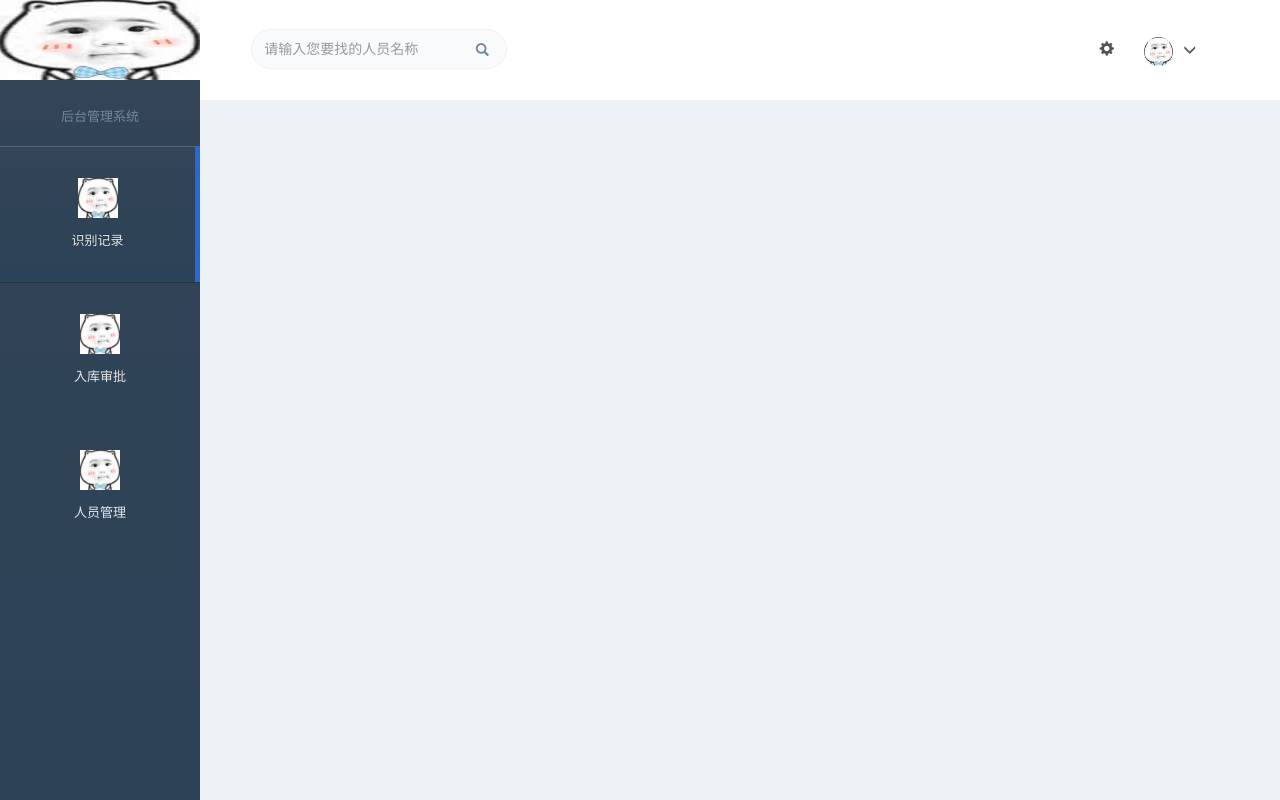
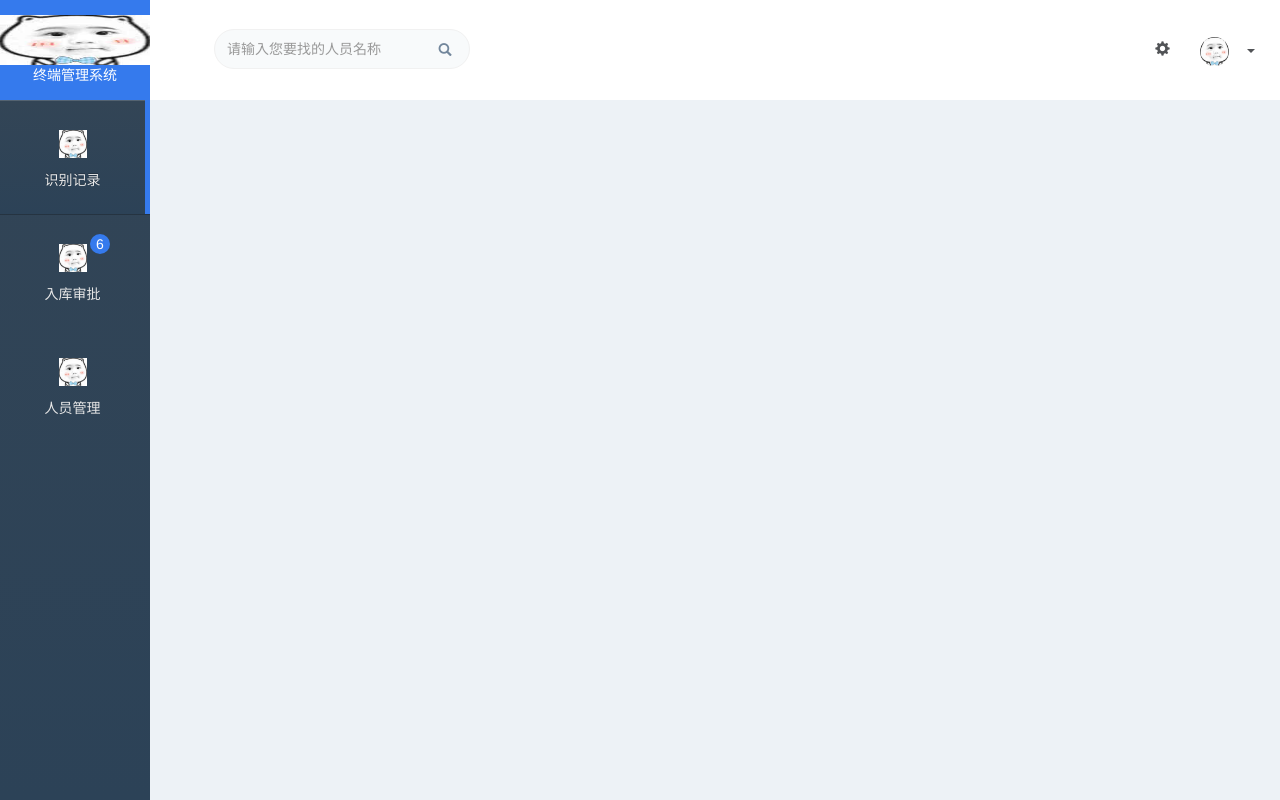
Before and after one commit to wl-xiaowangzi/-, a PHP site: page / in a window 1280 px wide. Run offline with PHP 8.4, Linux system fonts and the light colour scheme.

Commit message:
2017.9.11后台管理系统样式修改

```diff
--- a/css/index.css
+++ b/css/index.css
@@ -32,61 +35,89 @@ button{
 .dropdown-menu>li>a:hover{
     color: #357aed;
 }
+#messages{
+    display: block;
+    width: 20px;
+    height: 20px;
+    text-align: center;
+    color: white;
+    line-height: 20px;
+    border-radius: 50%;
+    background-color: #357aed;
+    position: absolute;
+    top: 20px;
+    left: 90px;
+}
+.caret{margin-left: 8px!important;}
+p{margin: 0;}
+/*.panel-body{
+    padding-left: 64px!important;
+    padding-right: 64px!important;
+}*/
 /*公共样式 end*/
 body{
     background-color: #edf2f6;
+    font-size: 14px;
 }
 .content .content-left{
     height: 100vh;
     position: fixed;
     top: 0;
     left: 0;
-    width: 200px;
+    width: 150px;
     z-index: 1;
     background: linear-gradient(#334556,#2C4257),#2A3F54;
 }
 .content .content-left .logo{
-    height: 17vh;
+    height: 100px;
     display: flex;
     flex-direction: column;
     align-items: center;
     justify-content: center;
+    background-color: #357aed;
+    color: white;
 }
 .content .content-left .logo .img-box{
-    height: 100%;
+    height: 50%;
     width: 100%;
 }
 .content-left .logo .img-box img{
     width: 100%;
-    height: 10vh;
+    height: 100%;
 }
 #sidebar-menu{
     position: relative;
     z-index: 9999;
 }
+.menu_section>ul{
+    margin-top: 0;
+}
 #sidebar-menu .side-menu li{
-    height: 17vh;
+    border-right: 5px solid transparent;
+    height: 114px;
     display: flex;
     flex-direction: column;
     align-items: center;
-    padding-top: 4vh;
+    padding-top: 30px;;
     min-height: 80px;
 }
 
 #sidebar-menu .side-menu li img{
-    height: 40px;
-    width: 40px;
+    height: 28px;
+    width: 28px;
 }
 #sidebar-menu .side-menu li.activate{
     text-shadow: rgba(0,0,0,.25) 0 -1px 0;
     background: linear-gradient(#334556,#2C4257),#2A3F54;
     box-shadow: rgba(0,0,0,.25) 0 1px 0, inset rgba(255,255,255,.16) 0 1px 0;
-    border-right: 5px solid #2767d8;
+    border-right: 5px solid #357aed;
 }
-
+.nav>li>a{
+    padding-top: 12px;
+}
 .content-right{
     min-width: 800px;
-    padding-left:200px;
+    padding-left:150px;
 }
 .content-right .nav_menu{
     height: 100px;
@@ -94,18 +125,21 @@ body{
     top: 0;
     z-index: 1;
 }
-.top_nav .navbar-right{
-    width: 55%;
-}
+
 nav{
     display: flex;
     align-items: center;
+    justify-content: space-between;
     box-sizing: border-box;
     background-color: white;
     height: 100px;
+    padding-left: 64px;
+    padding-right:160px;
 }
+ nav .navbar-nav{
+
+ }
  nav .search{
-    margin-left: 4%;
     margin-top: 8px;
     width: 20vw;
     position: relative;
--- a/index.html
+++ b/index.html
@@ -17,14 +17,14 @@
         <div class="content-left">
             <div class="logo">
                 <div class="img-box"><img src="imgs/pic.jpg" alt=""></div>
-                <p>后台管理系统</p>
+                <p>终端管理系统</p>
             </div>
             <!-- sidebar menu -->
             <div id="sidebar-menu" class="main_menu_side hidden-print main_menu">
                 <div class="menu_section">
                     <ul class="nav side-menu">
                         <li class="activate" id="btnRecord"><img src="imgs/pic.jpg" alt=""><a>识别记录</a></li>
-                        <li id="btnApproval"><img src="imgs/pic.jpg" alt=""><a>入库审批</a></li>
+                        <li id="btnApproval"><img src="imgs/pic.jpg" alt=""><a>入库审批</a><span id="messages">6</span></li>
                         <li id="btnPeopleManager"><img src="imgs/pic.jpg" alt=""><a>人员管理</a></li>
                         <!--<li id="btnUsersManager"><img src="imgs/pic.jpg" alt=""><a>用户管理</a></li>-->
                     </ul>
@@ -41,19 +41,12 @@
                         <div class="search">
                             <div class="form-group">
                                 <input type="text" class="form-control" placeholder="请输入您要找的人员名称">
-                                <button class="glyphicon glyphicon-search" type="submit"></button>
+                                <button class="glyphicon glyphicon-search" type="submit" id="search"></button>
                             </div>
                             <!-- /input-group -->
                         </div>
                         <!-- /.col-lg-6 -->
-                        <ul class="nav navbar-nav navbar-right">
-                            <li class=""><a href="javascript:void(0);" class="user-profile dropdown-toggle" data-toggle="dropdown" aria-expanded="false"><img src="imgs/pic.jpg" alt=""><span id="userName"></span><span class=" glyphicon glyphicon-menu-down"></span></a>
-                                <ul class="dropdown-menu dropdown-usermenu pull-right">
-                                    <li id="btnPersonalCenter"><a href="javascript:;">用户信息</a></li>
-                                    <li id="btnChangePWD"><a href="javascript:;">修改密码</a></li>
-                                    <li><a href="javascript:void(0)" id="btnLogout">退出</a></li>
-                                </ul>
-                            </li>
+                        <ul class="nav navbar-nav">
                             <li role="presentation" class="dropdown">
                                 <a href="javascript:;" class="dropdown-toggle info-number" data-toggle="dropdown" aria-expanded="false"><i class="glyphicon glyphicon-cog"></i><span class="badge bg-green"></span></a>
                                 <ul class="dropdown-menu list-unstyled" role="menu">
@@ -64,6 +57,14 @@
                                     <!--<li id="BtnOrganizationalManagement"><a><span>组织管理</span></a></li>-->
                                 </ul>
                             </li>
+                            <li class=""><a href="javascript:void(0);" class="user-profile dropdown-toggle" data-toggle="dropdown" aria-expanded="false"><img src="imgs/pic.jpg" alt=""><span id="userName"></span><span class="caret"></span></a>
+                                <ul class="dropdown-menu dropdown-usermenu pull-right">
+                                    <li id="btnPersonalCenter"><a href="javascript:;">用户信息</a></li>
+                                    <li id="btnChangePWD"><a href="javascript:;">修改密码</a></li>
+                                    <li><a href="javascript:void(0)" id="btnLogout">退出</a></li>
+                                </ul>
+                            </li>
+
                         </ul>
                     </nav>
                 </div>
--- a/js/people/list.js
+++ b/js/people/list.js
@@ -2,7 +2,7 @@
  * 人员列表
  * Created by landon 2017/9/4.
  */
-define(["jquery","artTemplate","text!tpls/peopleList.html","./baseinfo","./visitant","./add"],function($,art,peopleListTpl,baseinfo,visitant,peopleAdd){
+define(["jquery","artTemplate","text!tpls/peopleList.html","./baseinfo","./visitant","./add","./del"],function($,art,peopleListTpl,baseinfo,visitant,peopleAdd,peopleDel){
 
     return function(){
 
@@ -21,6 +21,9 @@ define(["jquery","artTemplate","text!tpls/peopleList.html","./baseinfo","./visit
             $peopleList
             .on("click","#peopleAdd",function(){
                 peopleAdd();
+            })
+            .on("click",".btn-people-del",function(){
+                peopleDel();
             })
             .on("click","#peopleVisitantList",function(){
 
--- a/js/users/del.js
+++ b/js/users/del.js
@@ -6,7 +6,7 @@ define(["jquery","artTemplate","text!tpls/usersDel.html","bootstrap"],function($
 
     return function(){
 
-            $("#modalEditUsers").remove();
+            $("#modalDelUsers").remove();
 
             var $usersDel=$(usersDelTpl);
 
--- a/main.js
+++ b/main.js
@@ -1,8 +1,8 @@
 /**
- *
- * Created by
+ * 2017.9.11
+ * Created by land
  */
-
+// 配置文件路径
 require.config({
     baseUrl: "./js",
     paths: {
@@ -24,6 +24,7 @@ require.config({
         UEditorConf: "../assets/UEditor/ueditor.config",
         eCharts: "lib/echarts.min"
     },
+    // 设置依赖
     shim: {
         bootstrap: {
             deps: ["jquery"]
@@ -44,8 +45,6 @@ require(["jquery", "artTemplate", "users/list", "people/list", "approval/list",
     //处理用户名
     var username = $.cookie("username");
 
-
-
     //$("#userImage").attr("src",tc_avatar);
     $("#userName").html(username);
 
@@ -65,6 +64,10 @@ require(["jquery", "artTemplate", "users/list", "people/list", "approval/list",
         // })
     });
 
+    // 搜索
+    $("#search").on("click",function(){
+
+    })
 
     //系统设置
     $("#btnPostManagement").on("click", function () {
@@ -142,16 +145,12 @@ require(["jquery", "artTemplate", "users/list", "people/list", "approval/list",
     //  -->触发识别记录的点击事件
     $("#btnRecord").trigger("click");
 
+    // 给侧边栏添加点击效果
     $("#sidebar-menu .side-menu li").on("click", function () {
         $("#sidebar-menu .side-menu li").removeClass("activate");
         $(this).addClass("activate")
     })
 
-    // //artTemplate基本使用
-    // var tpl=$("#t1").html();
-    // var html=art.render(tpl,{
-    //     numbers:[1,2,3,4,5,6,7,8,9,10]
-    // });
-    // console.log(html);
+
 
 })
--- /dev/null
+++ b/tpls/noResult.html
@@ -0,0 +1 @@
+<div class="noResult" style="width:100%;height:100%;background:url(imgs/noResult.png) no-repeat center center">暂时没有内容哦！</div>
```
Also changed, not shown: other parts of css/index.css (+60 -38 lines), js/common/noResult.js (added, +20 -0 lines), js/common/search.js (added, +40 -0 lines), js/people/del.js (added, +16 -0 lines), tpls/approvalList.html (+8 -8 lines), tpls/peopleDel.html (added, +24 -0 lines), tpls/peopleList.html (+16 -9 lines), tpls/peopleVisitantList.html (+5 -4 lines), tpls/recordList.html (+9 -9 lines), imgs/noResult.png (added).
